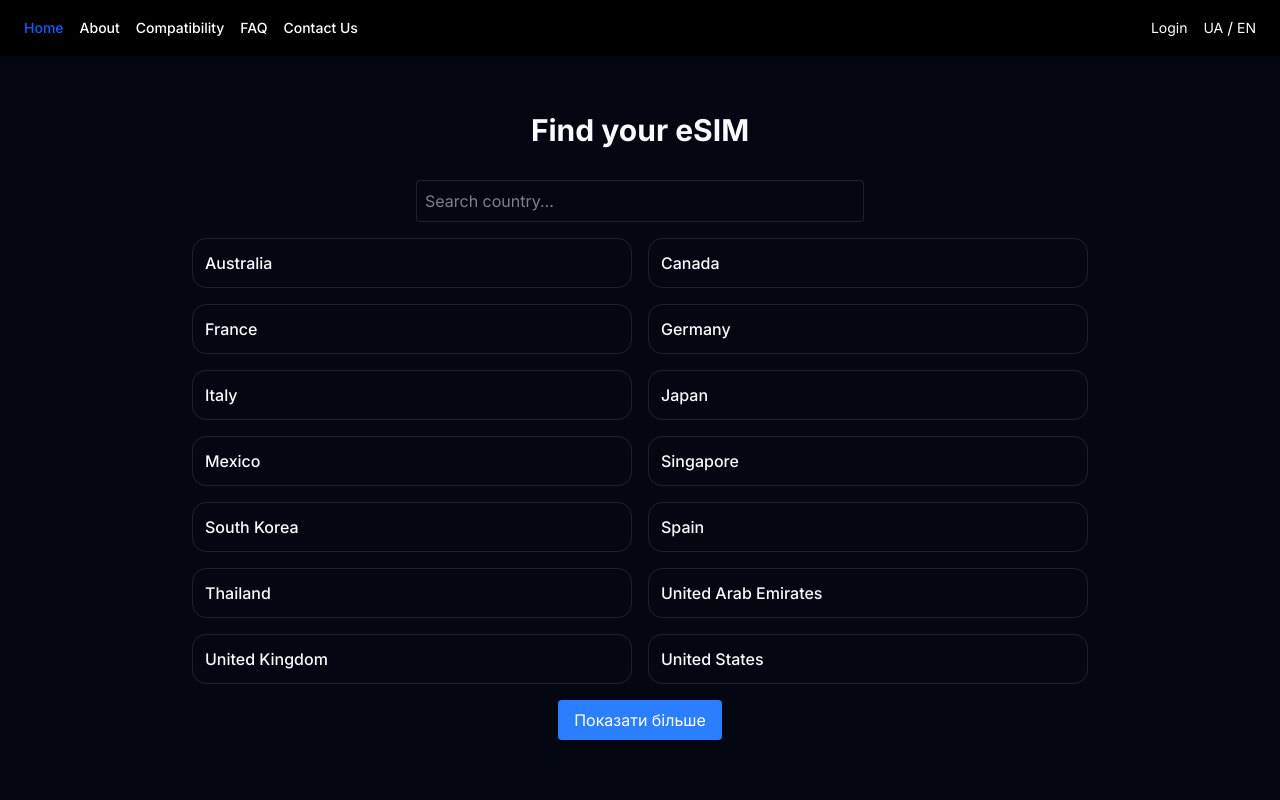
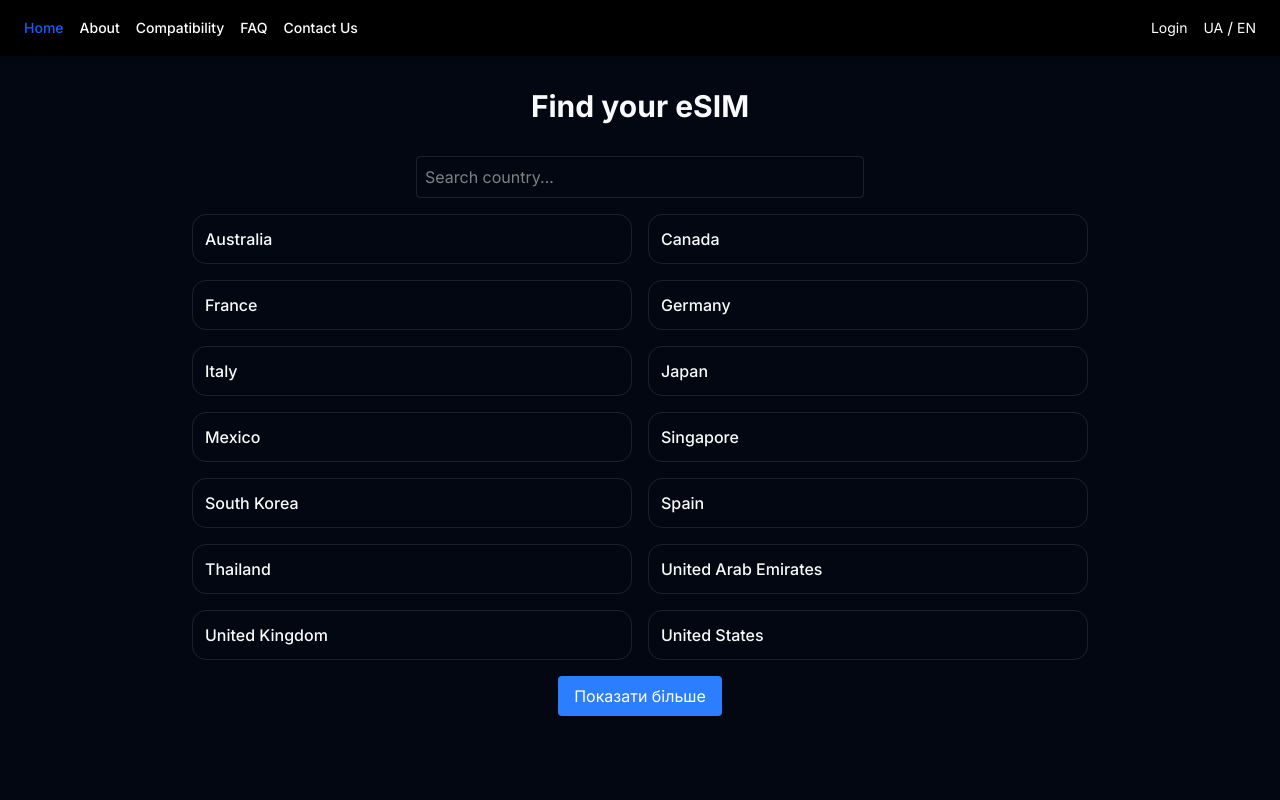
Before and after one commit to Myki487/esim-website, a Next.js app: page / in a window 1280 px wide. Shown: the top 800 px of the page. Built offline with nearby package versions, Linux system fonts and the light colour scheme.

Commit message:
Layout
- updated pt in layout.tsx

```diff
--- a/src/app/layout.tsx
+++ b/src/app/layout.tsx
@@ -19,7 +19,7 @@
         <UserProvider>
           <I18nProvider>
             <Header />
-            <div className="min-h-screen pt-20">
+            <div className="min-h-screen pt-14">
               {children}
             </div>
             <Footer />
```
